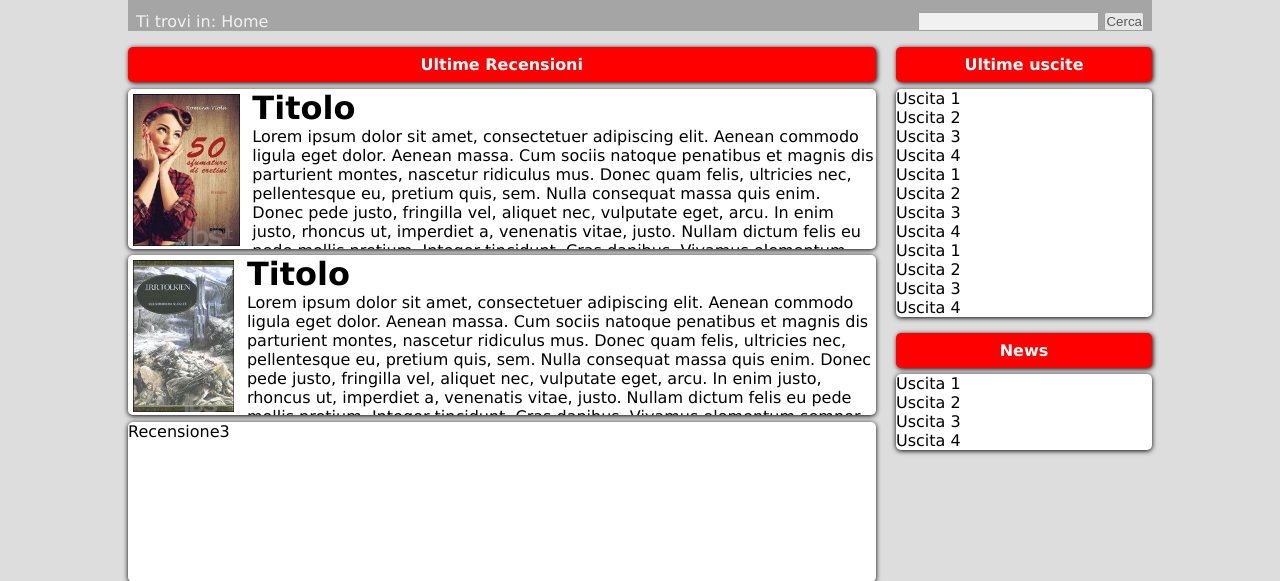
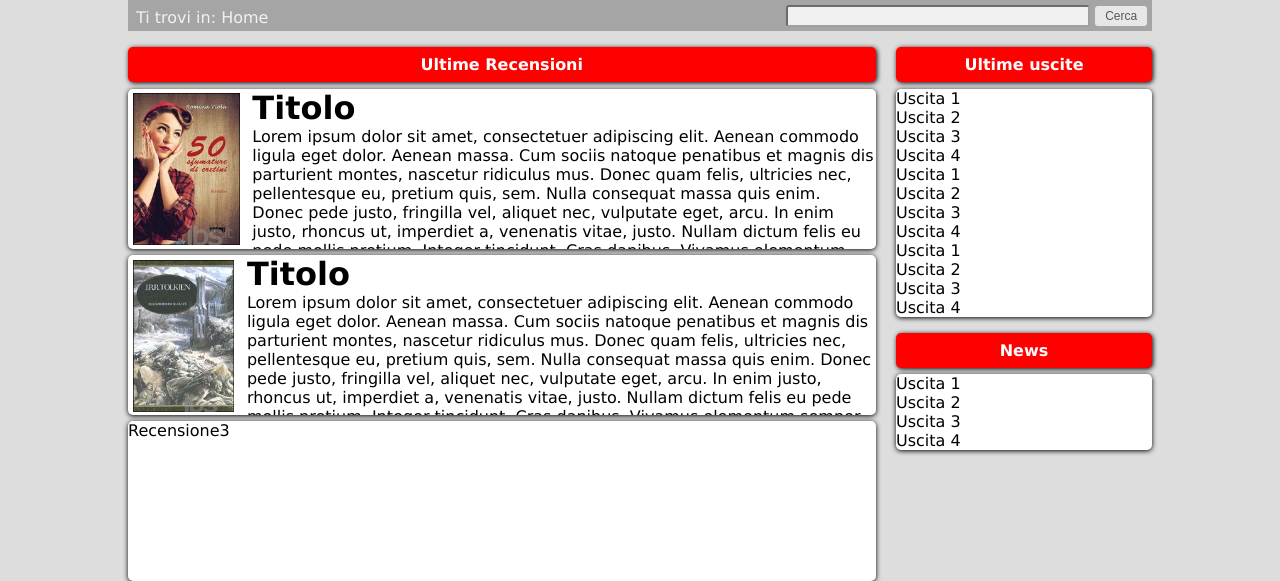
Before and after one commit to dallariva93/TecWeb, a PHP site: page /HTML/index.html in a window 1280 px wide. Shown: the part 187-768 px from the top of the page. Run offline with PHP 8.4, Linux system fonts and the light colour scheme.

Commit message:
Update breadcrumb
aggiunte regole al searchform per standardizzare (quasi) la visione su browser differenti

```diff
--- a/CSS/screen.css
+++ b/CSS/screen.css
@@ -173,15 +173,30 @@ textarea{
 .path {
 
 	padding-left: 0.5em;
-	padding-top: 0.8em;
+	padding-top: 0.5em;
 	float: left;
 
 }
 
 .searchform {
-	padding-right:0.5em;
-	padding-top: 0.7em;
+	height:22px;
+	padding:0.3em;
 	float: right;
+}
+
+#globalSearch{
+	width:25em;
+    	font-size: 12px;
+    	line-height: 1.5;
+    	border-radius: 3px;
+}
+
+.searchBtn{
+	padding: 3px 10px;
+    	border-radius: 3px;
+	font-size: 12px;
+	margin-top:0.1em;
+	border:0;
 }
 
 /**************************************************************
```
